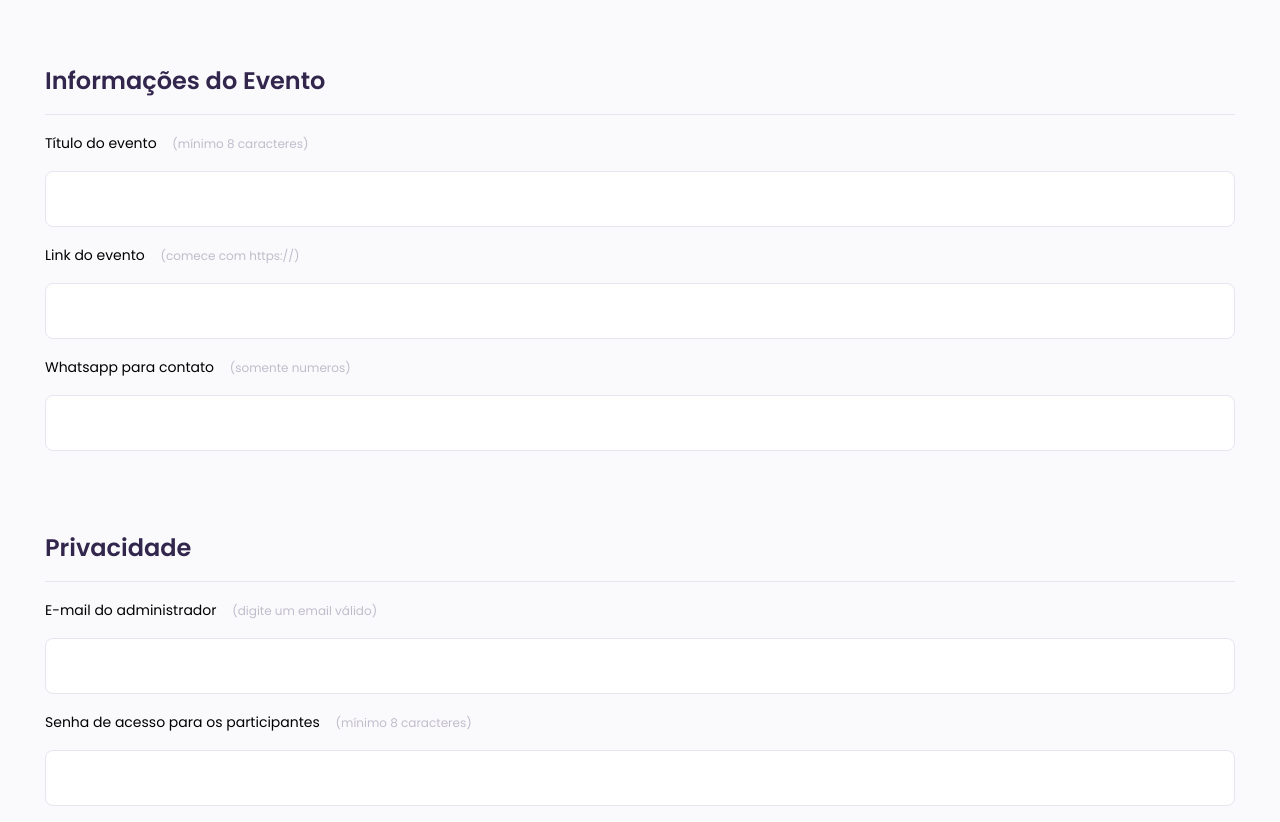
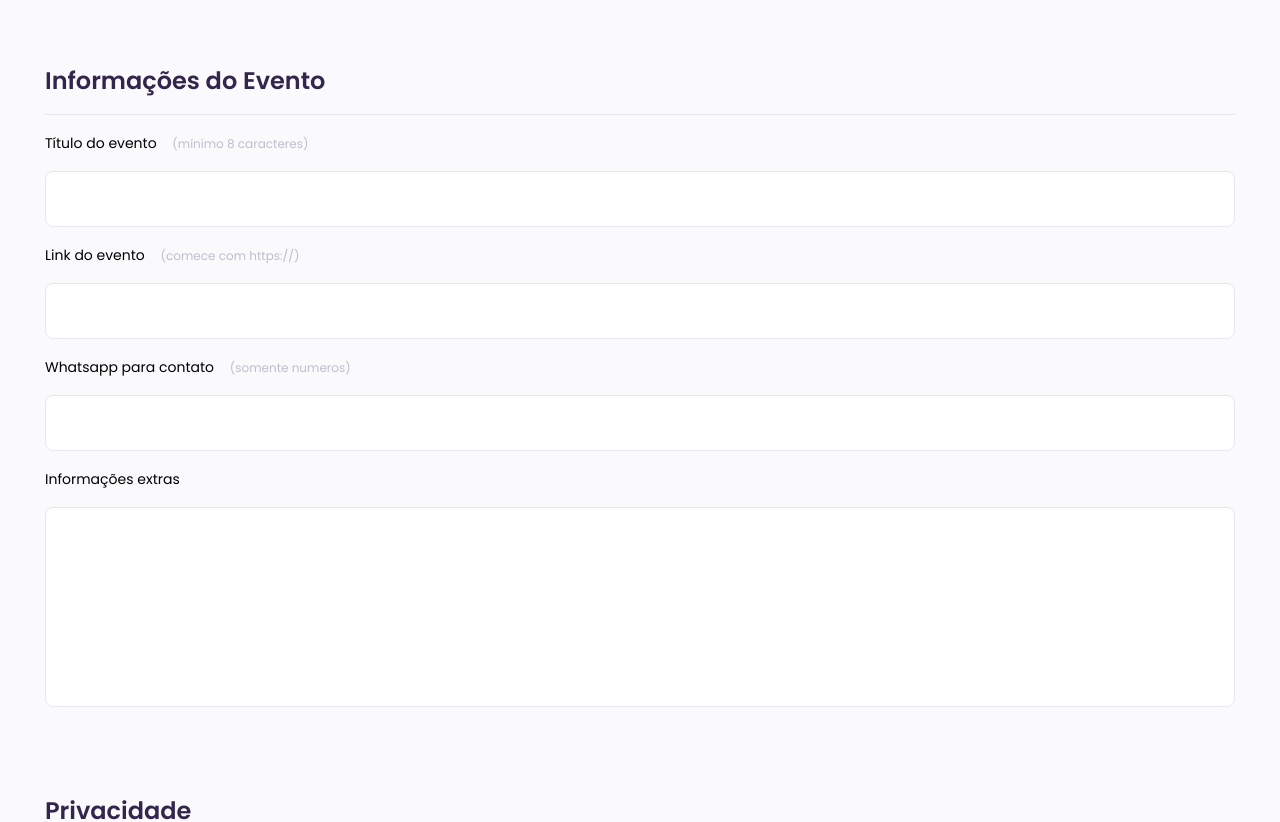
Before and after one commit to zLucasBiasi/next-form, a Next.js app: page / in a window 1280 px wide. Shown: the top 822 px of the page. Built offline with nearby package versions, Linux system fonts and the light colour scheme.

Commit message:
feat: creating textarea component

```diff
--- /dev/null
+++ b/src/components/Textarea/Textarea.tsx
@@ -0,0 +1,15 @@
+import { Container } from "@/styles/global";
+import { TextareaProps } from "./types";
+
+import * as S from "./styles";
+
+export const Textarea = ({ label }: TextareaProps) => {
+  return (
+    <Container>
+      <S.Label htmlFor={label}>
+        {label}
+        <S.Textarea id={label} />
+      </S.Label>
+    </Container>
+  );
+};
--- /dev/null
+++ b/src/components/Textarea/index.ts
@@ -0,0 +1 @@
+export { Textarea } from "./Textarea";
--- /dev/null
+++ b/src/components/Textarea/styles.ts
@@ -0,0 +1,20 @@
+import styled, { css } from "styled-components";
+
+export const Label = styled.label`
+  font-size: 1.4rem;
+  font-weight: 400;
+  line-height: 2.4rem;
+`;
+
+export const Textarea = styled.textarea`
+  ${({ theme }) => css`
+    width: 100%;
+    height: 20rem;
+    resize: none;
+    padding: 1rem;
+    border: 0.1rem solid ${theme.colors.backLines};
+    outline: none;
+    border-radius: 0.8rem;
+    margin: 1.6rem 0;
+  `}
+`;
--- /dev/null
+++ b/src/components/Textarea/types.ts
@@ -0,0 +1,3 @@
+export type TextareaProps = {
+  label: string;
+};
--- a/src/pages/index.tsx
+++ b/src/pages/index.tsx
@@ -1,4 +1,5 @@
 import { Input } from "@/components/Input";
+import { Textarea } from "@/components/Textarea";
 import { Title } from "@/components/Title";
 
 export default function Home() {
@@ -10,6 +11,7 @@ export default function Home() {
       <Input type="text" label="Link do evento" rule="comece com https://" />
       <Input type="text" label="Whatsapp para contato" rule="somente numeros" />
 
+      <Textarea label="Informações extras" />
       <Title title="Privacidade" />
 
       <Input
```
